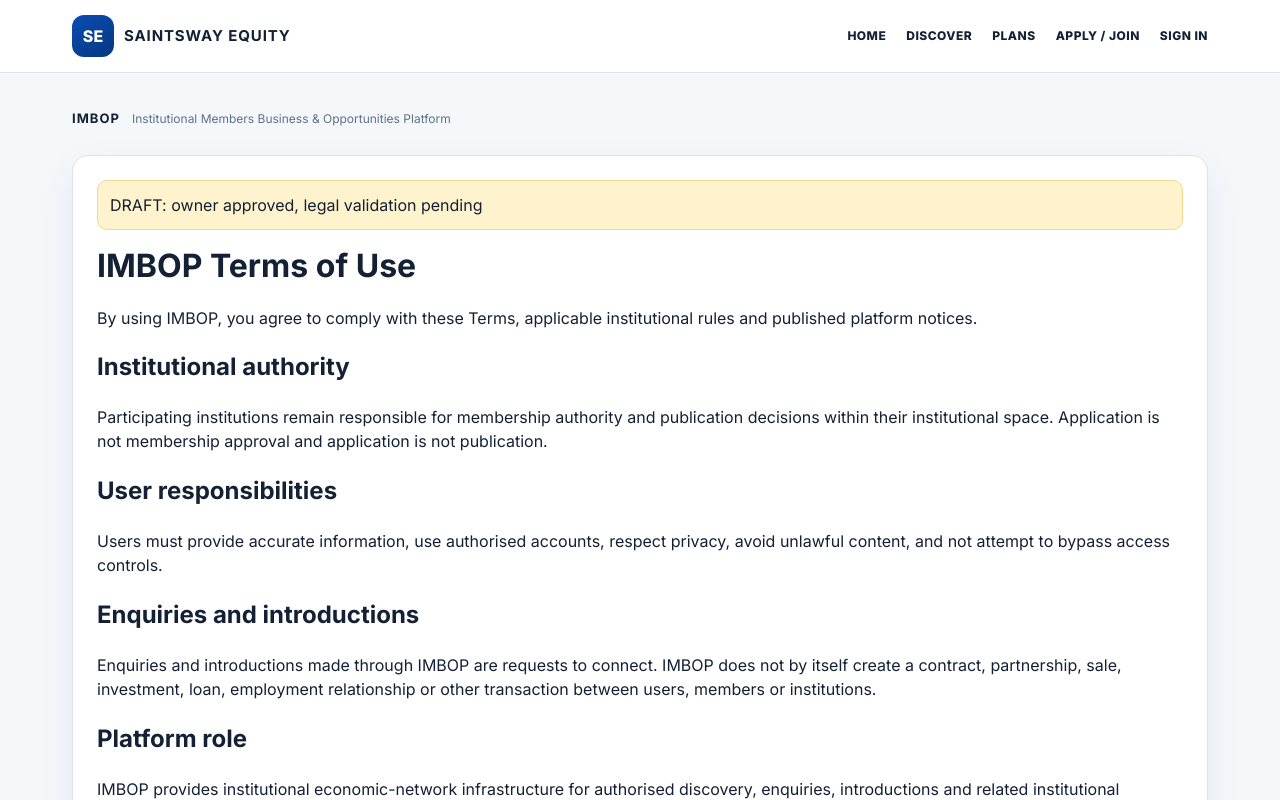
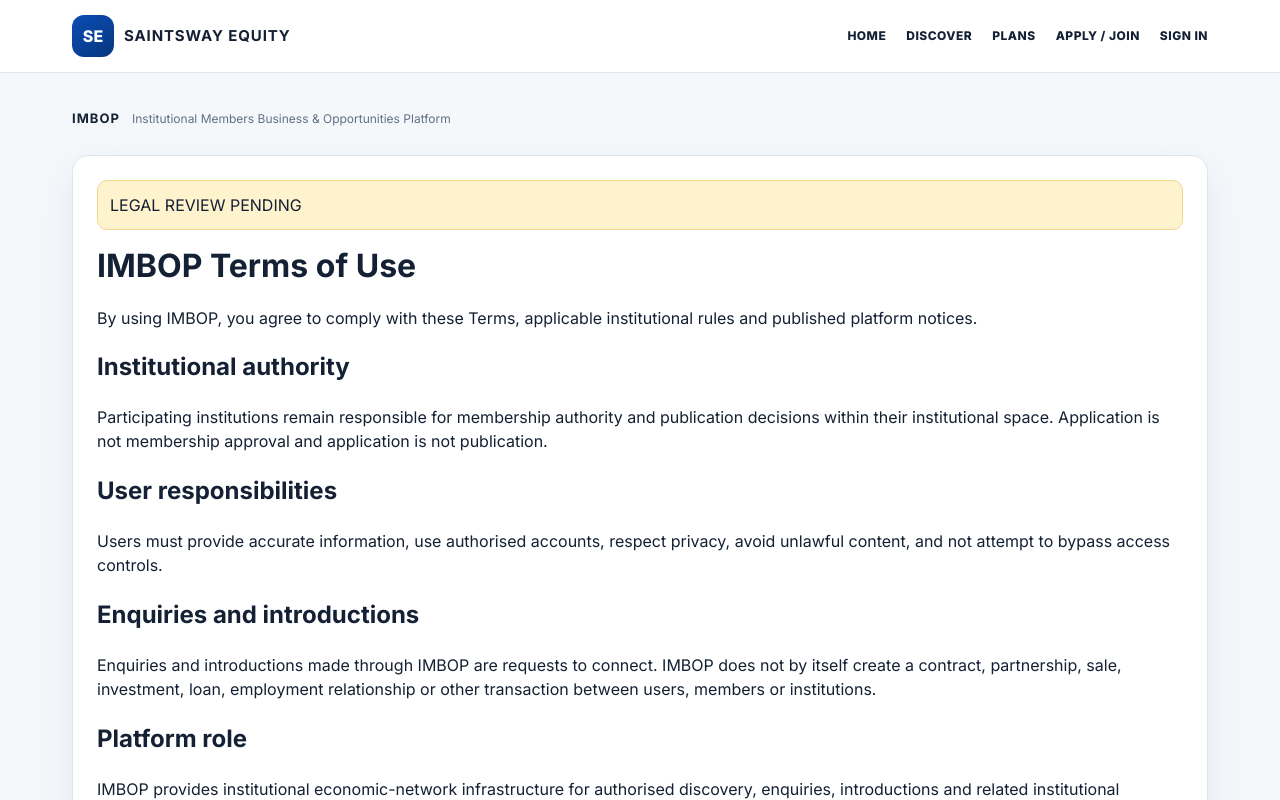
Before and after one commit to Actifyappps/IMBOP, a Next.js app in the folder src/: page /terms in a window 1280 px wide. Shown: the top 800 px of the page. Built offline with nearby package versions, Linux system fonts and the light colour scheme.

Commit message:
chore: polish legal review notice

```diff
--- a/src/app/terms/page.js
+++ b/src/app/terms/page.js
@@ -13,7 +13,7 @@ export default function Terms() {
           <span>Institutional Members Business &amp; Opportunities Platform</span>
         </div>
         <div className="card">
-          <div className="notice">DRAFT: owner approved, legal validation pending</div>
+          <div className="notice">LEGAL REVIEW PENDING</div>
           <h1 style={{ margin: "12px 0 8px" }}>IMBOP Terms of Use</h1>
           <p>
             By using IMBOP, you agree to comply with these Terms, applicable institutional rules and published
```
